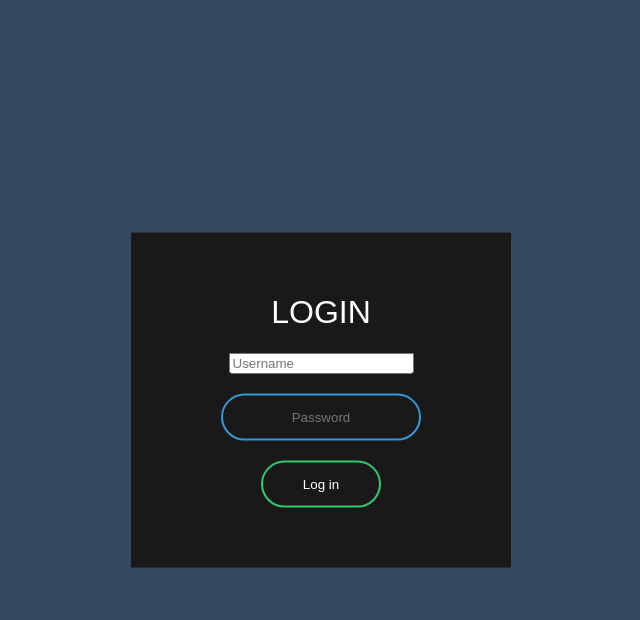
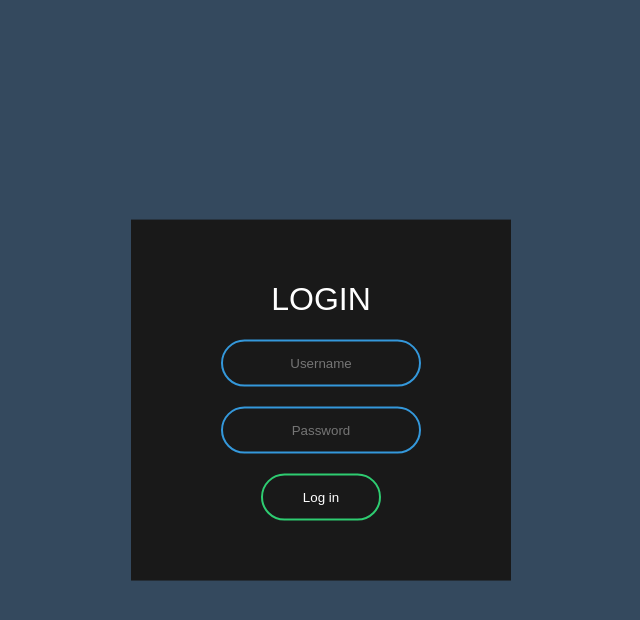
Before and after one commit to MrProTropical/Videoplattform, a Flask app: page /login in a window 1280 px wide. Shown: the top 620 px of the page, without its empty margins (319-959 px from the left). Run offline with Flask 2, Linux system fonts and the light colour scheme; some libraries are stand-ins or nearby versions.

Commit message:
Update loginstyle.css

```diff
--- a/static/loginstyle.css
+++ b/static/loginstyle.css
@@ -19,7 +19,7 @@ body{
     text-transform: uppercase;
     font-weight: 500;
   }
-  .box input[type = "text"],.box input[type = "password"]{
+  .box input[type = "username"],.box input[type = "password"]{
     border:0;
     background: none;
     display: block;
@@ -33,7 +33,7 @@ body{
     border-radius: 24px;
     transition: 0.25s;
   }
-  .box input[type = "text"]:focus,.box input[type = "password"]:focus{
+  .box input[type = "username"]:focus,.box input[type = "password"]:focus{
     width: 280px;
     border-color: #2ecc71;
   }
```
